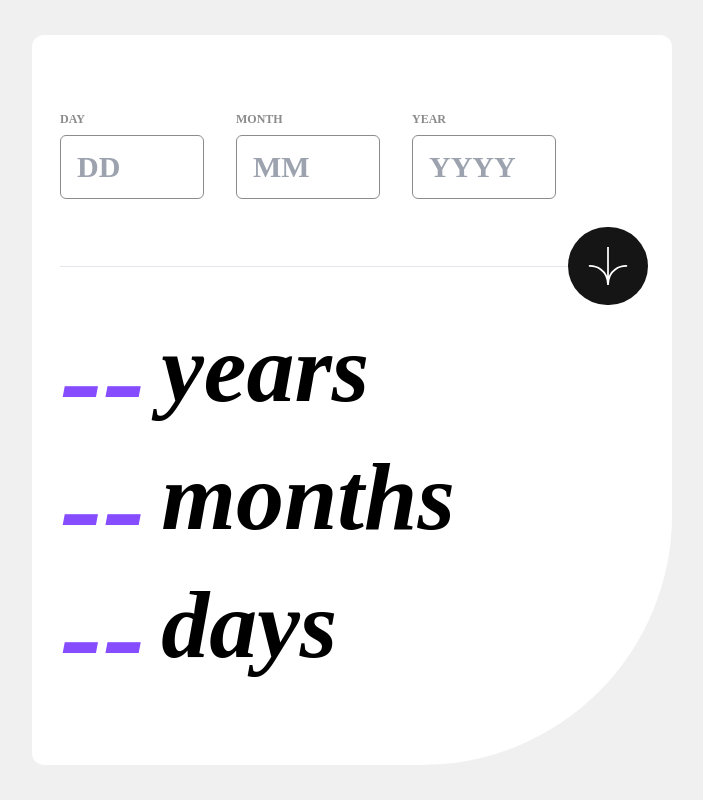
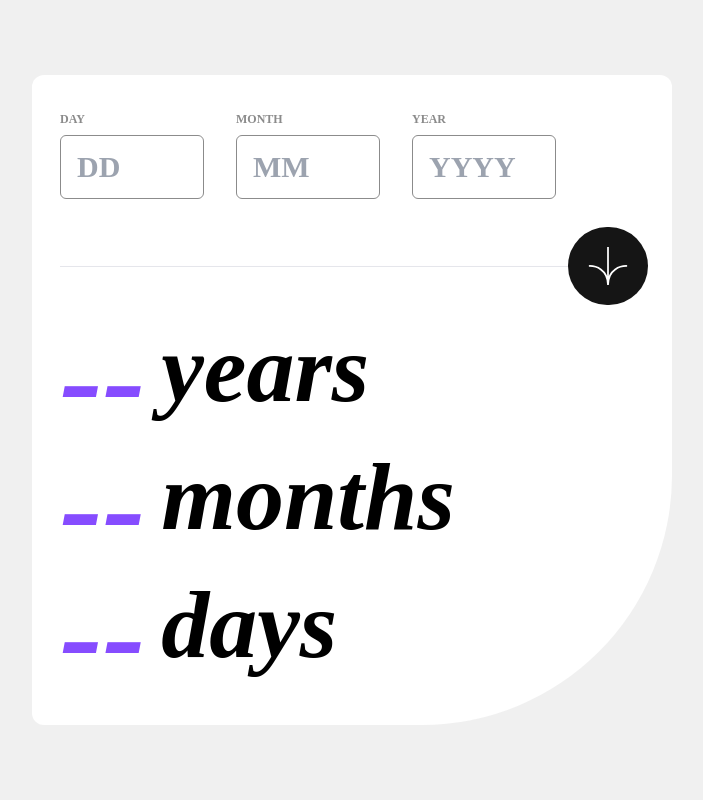
Before and after one commit to AmirNBK/Age-Calculator-Svelte, a SvelteKit app: page / in a window 1280 px wide. Shown: the whole page, without its empty margins (288-991 px from the left). Built offline with nearby package versions, Linux system fonts and the light colour scheme.

Commit message:
made a minor change

```diff
--- a/src/routes/+page.svelte
+++ b/src/routes/+page.svelte
@@ -89,7 +89,7 @@
 </script>
 
 <div
-    class="MainContainer bg-white mx-auto my-auto absolute py-12 rounded-large left-2/4 top-2/4 w-fit rounded-br-120 sm:rounded-br-250 xl:w-6/12 h-fit"
+    class="MainContainer bg-white mx-auto my-auto absolute md:py-2 py-12 rounded-large left-2/4 top-2/4 w-fit rounded-br-120 sm:rounded-br-250 xl:w-6/12 h-fit"
     style="transform: translate(-50%,-50%); font-family : poppins;"
 >
     <div class="dates flex gap-4 sm:gap-8 m-5 sm:m-7">
```
